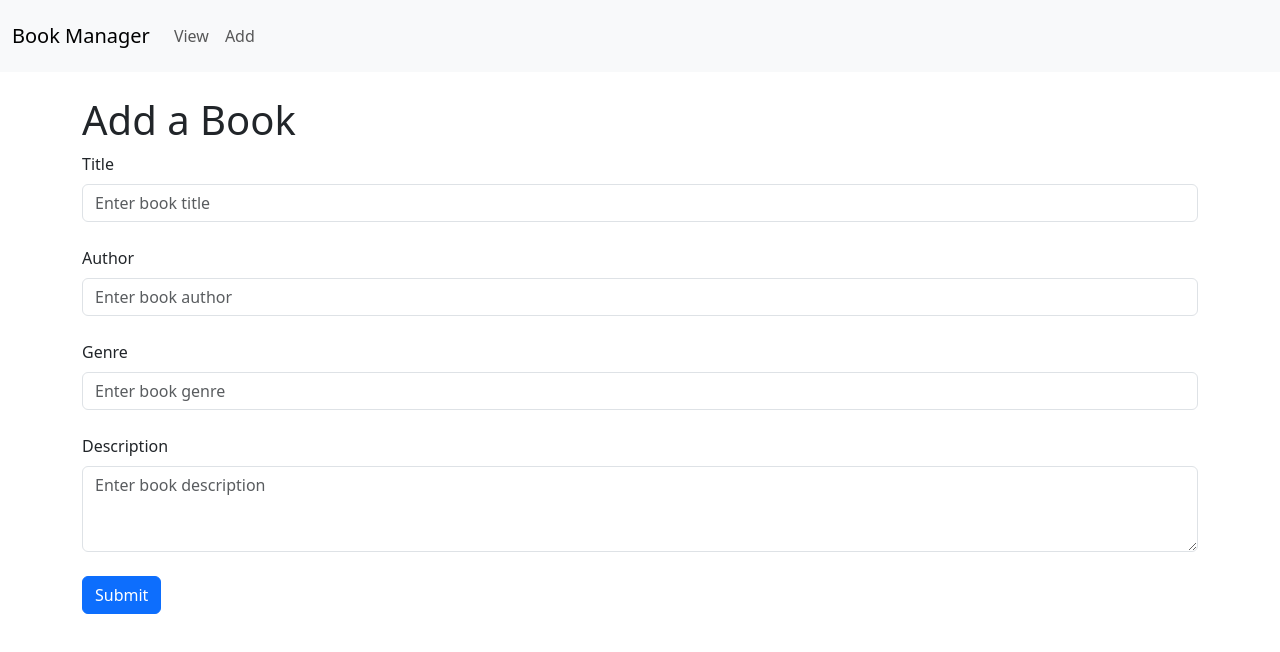
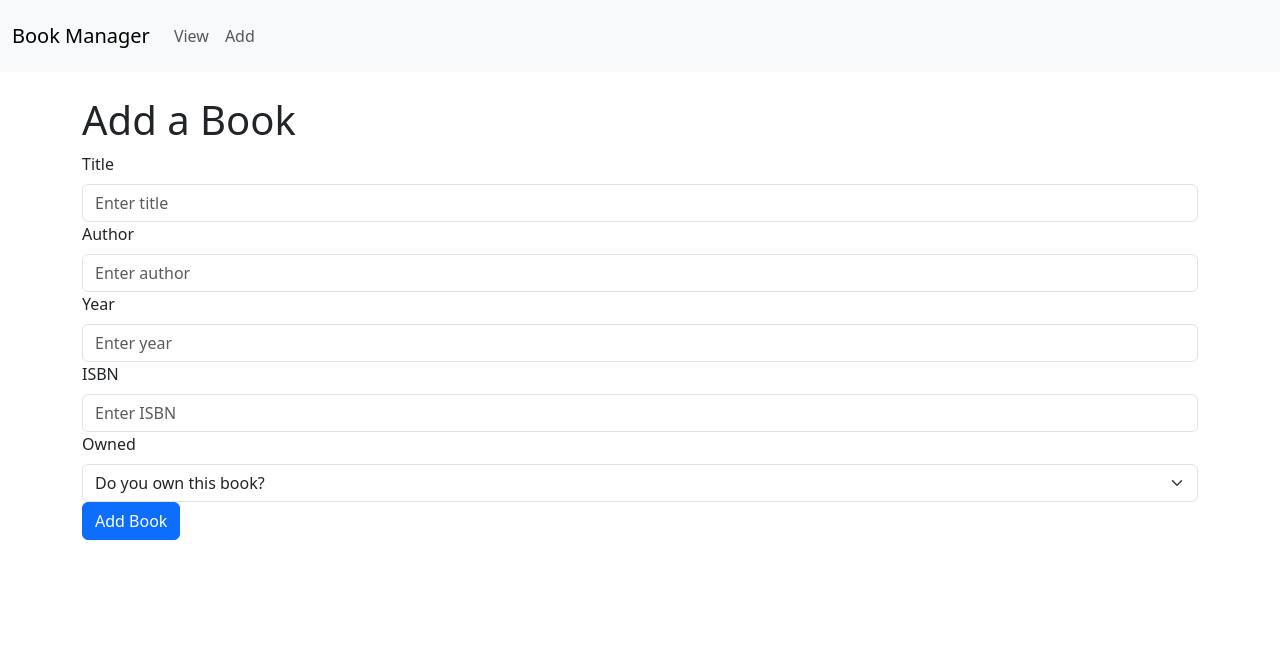
Before and after one commit to Blaithnaid/drq-project, a React (Vite) app: page /add in a window 1280 px wide. Shown: the top 652 px of the page. Built offline with nearby package versions, Linux system fonts and the light colour scheme.

Commit message:
changing form to reflect books

```diff
--- a/src/pages/Add.jsx
+++ b/src/pages/Add.jsx
@@ -3,41 +3,87 @@ import React from "react";
 import axios from "axios";
 import { useState } from "react";
 import { Form, Button, Container } from "react-bootstrap";
+import FormSelect from "react-bootstrap/FormSelect";
 import "bootstrap/dist/css/bootstrap.min.css";
 import "./Add.css";
 
 const Add = () => {
+	// state variables
+	const [title, setTitle] = useState("");
+	const [author, setAuthor] = useState("");
+	const [year, setYear] = useState("");
+	const [isbn, setIsbn] = useState("");
+	const [owned, setOwned] = useState(true);
+
+	// handle form submission
+	const handleSubmit = (e) => {
+		e.preventDefault();
+		// log details from the form
+		console.log(`Title: ${title}, Year: ${year}, Poster: ${poster}`);
+		// create a new movie object
+		const movie = {
+			title: title,
+			author: author,
+			year: year,
+			isbn: isbn,
+			owned: owned,
+		};
+
+		axios
+			.post("http://localhost:4000/api/books", movie)
+			.then((res) => console.log(res.data))
+			.catch((err) => console.log(err.data));
+	};
+
 	return (
 		<Container>
 			<br />
 			<h1>Add a Book</h1>
-			<Form>
-				<Form.Group controlId="formBookTitle">
+			<Form onSubmit={handleSubmit}>
+				<Form.Group>
 					<Form.Label>Title</Form.Label>
-					<Form.Control type="text" placeholder="Enter book title" />
-				</Form.Group>
-				<br />
-				<Form.Group controlId="formBookAuthor">
-					<Form.Label>Author</Form.Label>
-					<Form.Control type="text" placeholder="Enter book author" />
-				</Form.Group>
-				<br />
-				<Form.Group controlId="formBookGenre">
-					<Form.Label>Genre</Form.Label>
-					<Form.Control type="text" placeholder="Enter book genre" />
-				</Form.Group>
-				<br />
-				<Form.Group controlId="formBookDescription">
-					<Form.Label>Description</Form.Label>
 					<Form.Control
-						as="textarea"
-						rows={3}
-						placeholder="Enter book description"
+						type="text"
+						placeholder="Enter title"
+						onChange={(e) => setTitle(e.target.value)}
 					/>
 				</Form.Group>
-				<br />
+				<Form.Group>
+					<Form.Label>Author</Form.Label>
+					<Form.Control
+						type="text"
+						placeholder="Enter author"
+						onChange={(e) => setAuthor(e.target.value)}
+					/>
+				</Form.Group>
+				<Form.Group>
+					<Form.Label>Year</Form.Label>
+					<Form.Control
+						type="number"
+						placeholder="Enter year"
+						onChange={(e) => setYear(e.target.value)}
+					/>
+				</Form.Group>
+				<Form.Group>
+					<Form.Label>ISBN</Form.Label>
+					<Form.Control
+						type="text"
+						placeholder="Enter ISBN"
+						onChange={(e) => setIsbn(e.target.value)}
+					/>
+				</Form.Group>
+				<Form.Group>
+					<Form.Label>Owned</Form.Label>
+					<Form.Select
+						onChange={(e) => setOwned(e.target.value === "1")}
+					>
+						<option>Do you own this book?</option>
+						<option value="1">I own it</option>
+						<option value="2">I want to buy it</option>
+					</Form.Select>
+				</Form.Group>
 				<Button variant="primary" type="submit">
-					Submit
+					Add Book
 				</Button>
 			</Form>
 		</Container>
```
